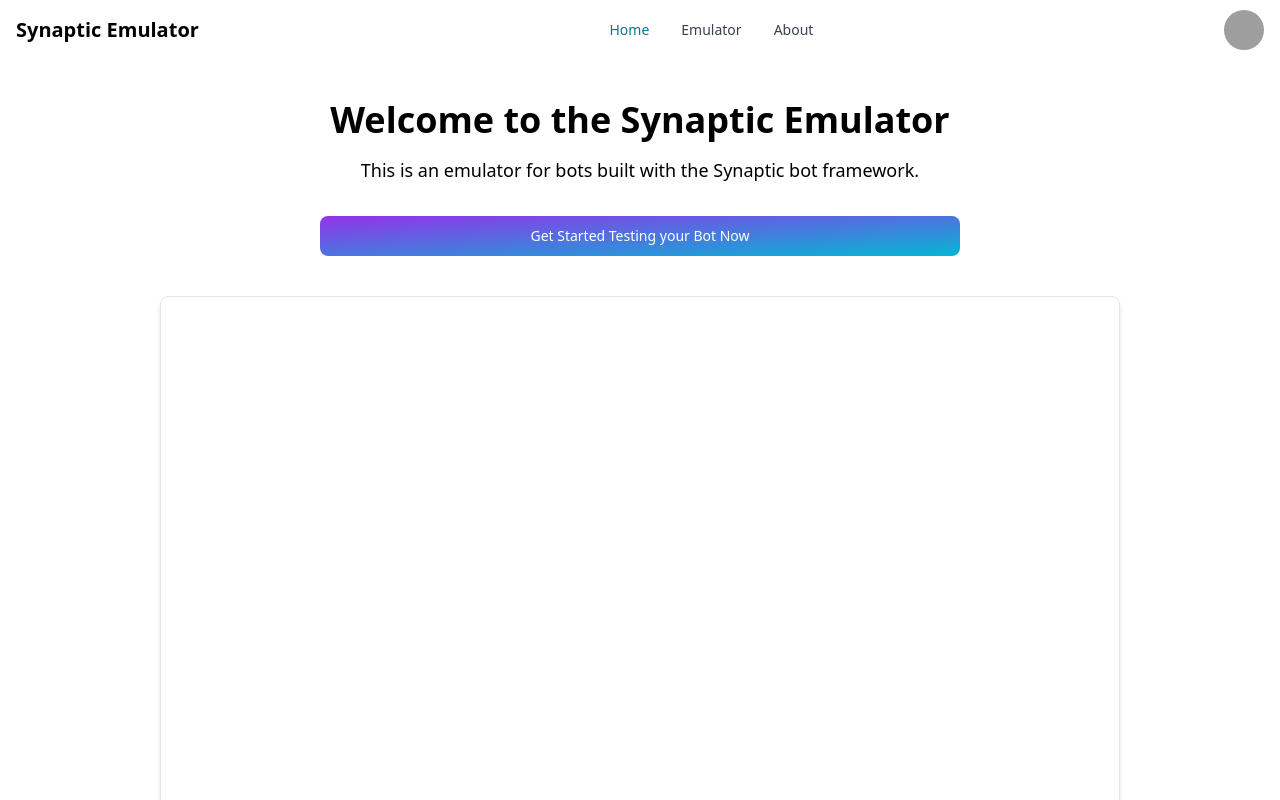
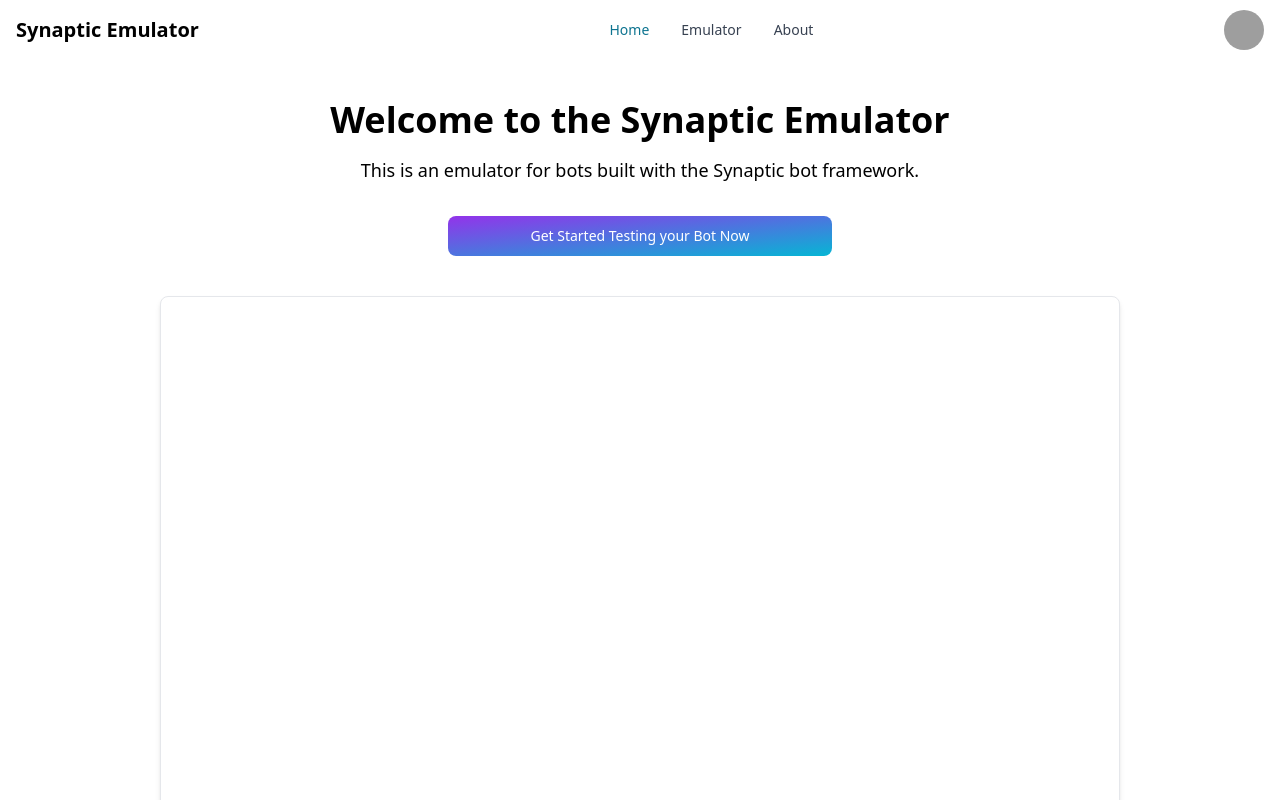
Before and after one commit to fathym-deno/synaptic-emulator, a React (Vite) app: page / in a window 1280 px wide. Shown: the top 800 px of the page. Built offline with nearby package versions, Linux system fonts and the light colour scheme; grey boxes are pictures that could not be loaded.

Commit message:
Checkpoint

```diff
--- a/src/routes/Home.tsx
+++ b/src/routes/Home.tsx
@@ -11,7 +11,12 @@ export default function Home() {
         </p>
       </div>
 
-      <Button as={Link} to="/emulator" className="max-w-screen-sm mx-auto mt-8 " gradientDuoTone="purpleToBlue">
+      <Button
+        as={Link}
+        to="/emulator"
+        className="max-w-sm mx-auto mt-8 "
+        gradientDuoTone="purpleToBlue"
+      >
         Get Started Testing your Bot Now
       </Button>
 
```
